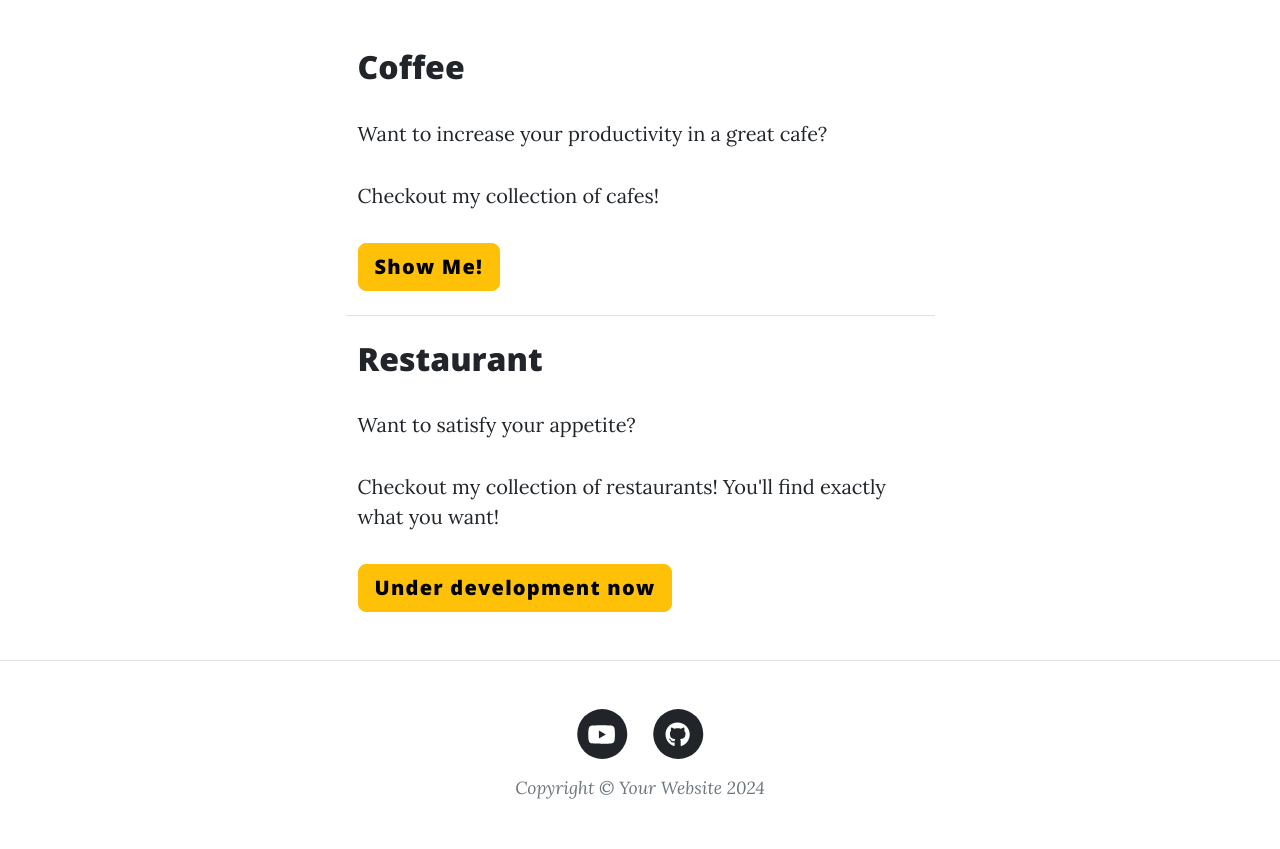
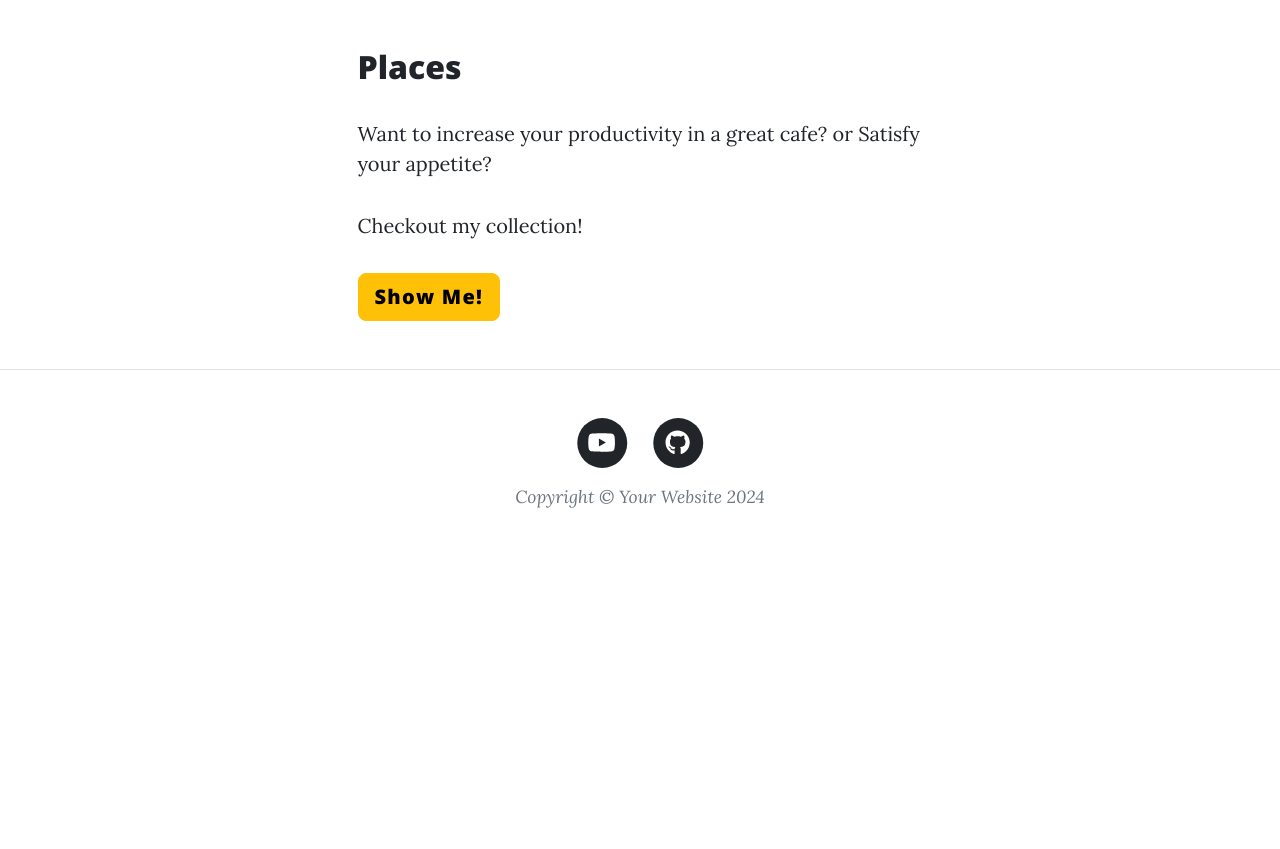
Before and after one commit to taka-rl/flask_webapp, a Flask app: page /hobby in a window 1280 px wide. Shown: the part 532-1381 px from the top of the page. After the commit the page ends 1040 px from the top, so only its background shows below. Run offline with Flask 3, Linux system fonts and the light colour scheme; some libraries are stand-ins or nearby versions.

Commit message:
modified html tailored to the modification of main.py

```diff
--- a/main.py
+++ b/main.py
@@ -293,14 +293,14 @@ def contact():
     return render_template("contact.html")
 
 
-@app.route('/cafes')
-def show_cafes():
-    all_cafes = []
-    return render_template('cafes.html', cafes=all_cafes)
+@app.route('/places')
+def show_places():
+    all_places = []
+    return render_template('places.html', places=all_places)
 
 
-@app.route("/add", methods=["POST", "GET"])
-def add_cafe():
+@app.route("/add-place", methods=["POST", "GET"])
+def add_place():
     form = CafeForm()
     if form.validate_on_submit():
         place = Place(name=form.name.data,
@@ -311,7 +311,7 @@ def add_cafe():
         db.session.add(place)
         db.session.commit()
         return redirect(url_for('home'))
-    return render_template("add.html", form=form)
+    return render_template("add-place.html", form=form)
 
 
 @app.route('/edit-place/<int:place_id>', methods=["POST", "GET"])
@@ -321,8 +321,8 @@ def edit_place(place_id):
     if form.validate_on_submit():
         cafe.rating = float(form.rating.data)
         db.session.commit()  # Commit the changes
-        return redirect(url_for('home'))
-    return render_template('edit.html', cafe=cafe, form=form)
+        return redirect(url_for('get_all_posts'))
+    return render_template('edit-place.html', cafe=cafe, form=form)
 
 
 @app.route('/delete/<int:place_id>')
--- a/templates/add.html
+++ b/templates/add-place.html
@@ -11,8 +11,8 @@
     <div class="row gx-4 gx-lg-5 justify-content-center">
       <div class="col-md-10 col-lg-8 col-xl-7">
         <div class="page-heading">
-          <h1>Add a new cafe</h1>
-          <span class="subheading">collect your favorite cafe!</span>
+          <h1>Add a new place</h1>
+          <span class="subheading">collect your favorite place!</span>
         </div>
       </div>
     </div>
@@ -28,7 +28,7 @@
       <!-- Bootstrap-Flask  -->
        {{ render_form(form, novalidate=True) }}
 
-	  <p class="space-above"><a href=" {{ url_for('show_cafes') }} ">See all cafes</a></p>
+	  <p class="space-above"><a href=" {{ url_for('show_places') }} ">See all places</a></p>
 
     </div>
   </div>
--- a/templates/hobby.html
+++ b/templates/hobby.html
@@ -22,22 +22,10 @@
     <div class="row gx-4 gx-lg-5 justify-content-center">
       <div class="col-md-10 col-lg-8 col-xl-7">
         <div class="container">
-        <h2 class=""> Coffee  ️️</h2>
-        <p class="lead">Want to increase your productivity in a great cafe?</p>
-        <p>Checkout my collection of cafes!</p>
-        <a class="btn btn-warning btn-lg" href=" {{ url_for('show_cafes') }}" role="button">Show Me!</a>
-        <div class="d-flex justify-content-end mb-4"></div>
-      </div>
-
-       <!-- Divider-->
-      <hr class="my-4" />
-
-      <div class="container">
-        <h2 class=""> Restaurant  ️️</h2>
-        <p class="lead">Want to satisfy your appetite?</p>
-        <p>Checkout my collection of restaurants! You'll find exactly what you want!</p>
-
-        <a class="btn btn-warning btn-lg" href="" role="button">Under development now</a>
+        <h2 class=""> Places  ️️</h2>
+        <p class="lead">Want to increase your productivity in a great cafe? or Satisfy your appetite?</p>
+        <p>Checkout my collection!</p>
+        <a class="btn btn-warning btn-lg" href=" {{ url_for('show_places') }}" role="button">Show Me!</a>
         <div class="d-flex justify-content-end mb-4"></div>
       </div>
       </div>
```
Also changed, not shown: templates/edit-place.html (added, +11 -0 lines), templates/edit.html (deleted, +0 -11 lines), templates/places.html (renamed from templates/cafes.html, +15 -11 lines).
